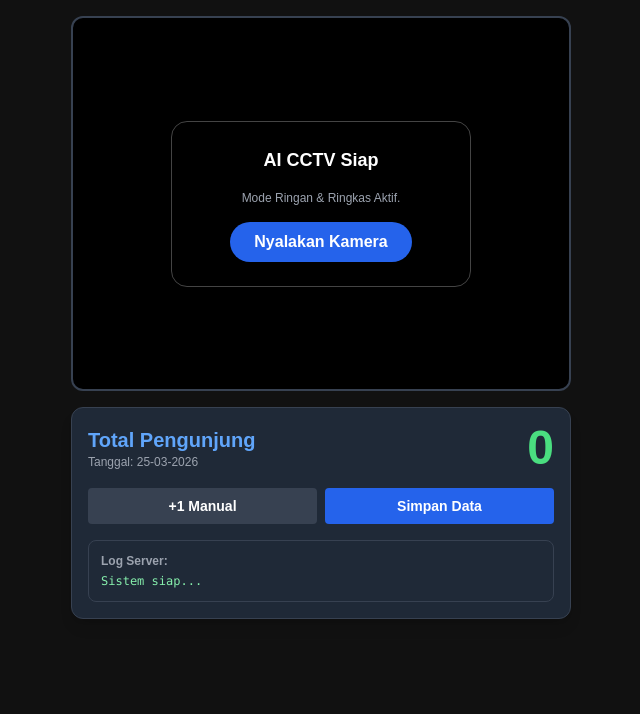
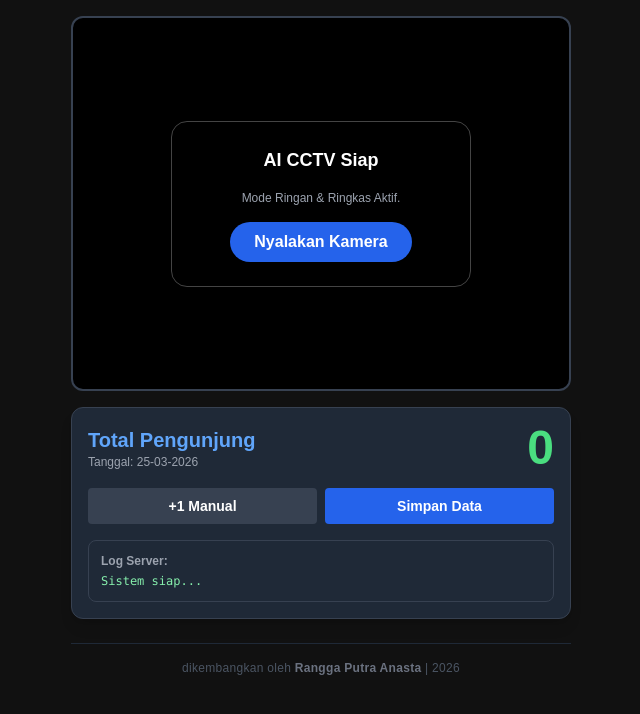
Before and after one commit to rangga-anasta/kamerav3, a plain HTML site: page index.html in a window 1280 px wide. Shown: the whole page, without its empty margins (319-959 px from the left). Drawn offline with nearby package versions, Linux system fonts and the light colour scheme; no server answers.

Commit message:
index.html

```diff
--- a/index.html
+++ b/index.html
@@ -8,10 +8,8 @@
     <script src='https://cdn.jsdelivr.net/npm/@tensorflow-models/coco-ssd'></script>
     <style>
         body{margin:0;padding:1rem;background-color:#111;color:white;font-family:sans-serif;}
-        /* Container utama sekarang dibatasi maksimal 500px agar rapi dan tidak full screen */
         #app-container{max-width:500px;margin:0 auto;display:flex;flex-direction:column;gap:1rem;}
 
-        /* Video container diubah menjadi rasio 4:3 dan kotaknya melengkung rapi */
         #video-container{position:relative;width:100%;aspect-ratio:4/3;background:#000;border-radius:0.75rem;border:2px solid #374151;overflow:hidden;display:flex;justify-content:center;align-items:center;}
 
         video,canvas{position:absolute;top:0;left:0;width:100%;height:100%;object-fit:cover;}
@@ -53,6 +51,12 @@
                 <h2 class='text-xs font-bold text-gray-400 mb-1'>Log Server:</h2>
                 <div id='log-display' class='text-xs font-mono text-green-300 break-words whitespace-pre-wrap'>Sistem siap...</div>
             </div>
+        </div>
+
+        <div class="w-full text-center py-4 mt-2 border-t border-gray-800">
+            <p class="text-xs text-gray-600 tracking-wide">
+                dikembangkan oleh <span class="font-semibold text-gray-500">Rangga Putra Anasta</span> | 2026
+            </p>
         </div>
     </div>
 
@@ -111,7 +115,6 @@
                 loadingMsg.innerHTML='<div class="spinner"></div><div class="font-bold text-white">Membuka Kamera...</div>';
                 let stream;
                 try{
-                    // MEMINTA RESOLUSI RENDAH (480p) AGAR HP RINGAN
                     stream=await navigator.mediaDevices.getUserMedia({
                         video: { facingMode: 'environment', width: { ideal: 480 }, height: { ideal: 360 } }
                     });
@@ -148,7 +151,6 @@
             canvas.width=video.videoWidth;
             canvas.height=video.videoHeight;
 
-            // INI BARIS YANG HILANG KEMARIN: MENGGAMBAR VIDEO KE LAYAR
             ctx.drawImage(video, 0, 0, canvas.width, canvas.height);
 
             const lineY=canvas.height/2;
```
